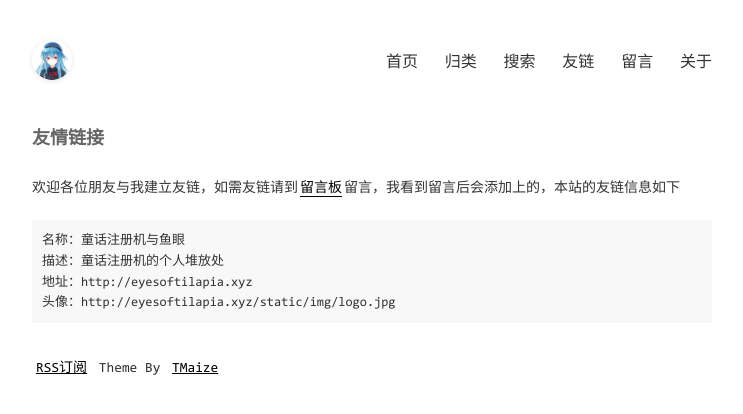
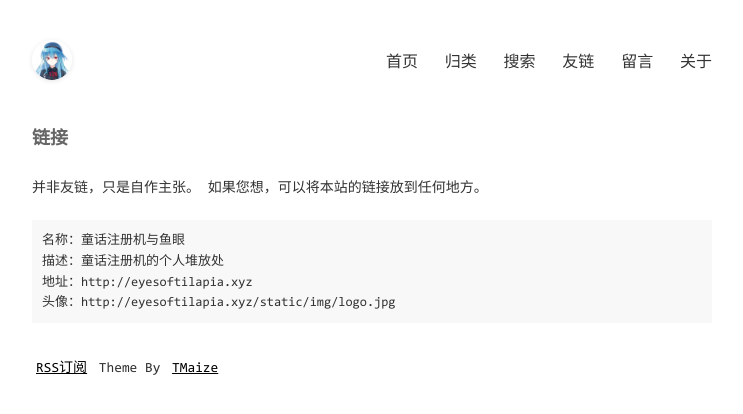
Before and after one commit to tilapia87/tilapia87.github.io, a Jekyll site: the page built from pages/links.md, in a window 1280 px wide. Shown: the top 414 px of the page, without its empty margins (268-1011 px from the left). Built offline with Jekyll 4.4.1, drawn with Linux system fonts in a browser that asks for light colours; comment, search, counter and statistics services are not loaded.

Commit message:
Update links.md

````diff
--- a/pages/links.md
+++ b/pages/links.md
@@ -1,9 +1,10 @@
 ---
 layout: mypost
-title: 友情链接
+title: 链接
 ---
 
-欢迎各位朋友与我建立友链，如需友链请到[留言板](chat.html)留言，我看到留言后会添加上的，本站的友链信息如下
+并非友链，只是自作主张。
+如果您想，可以将本站的链接放到任何地方。
 
 ```
 名称：{{ site.title }}
````
